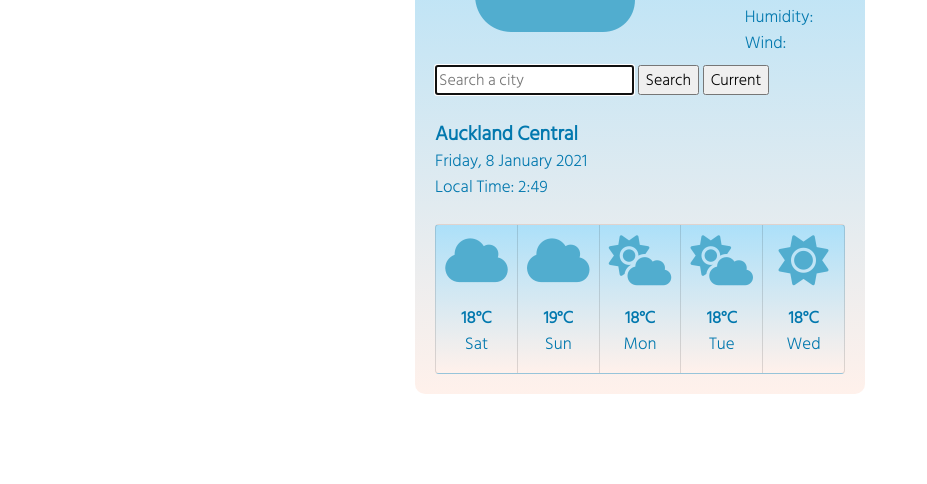
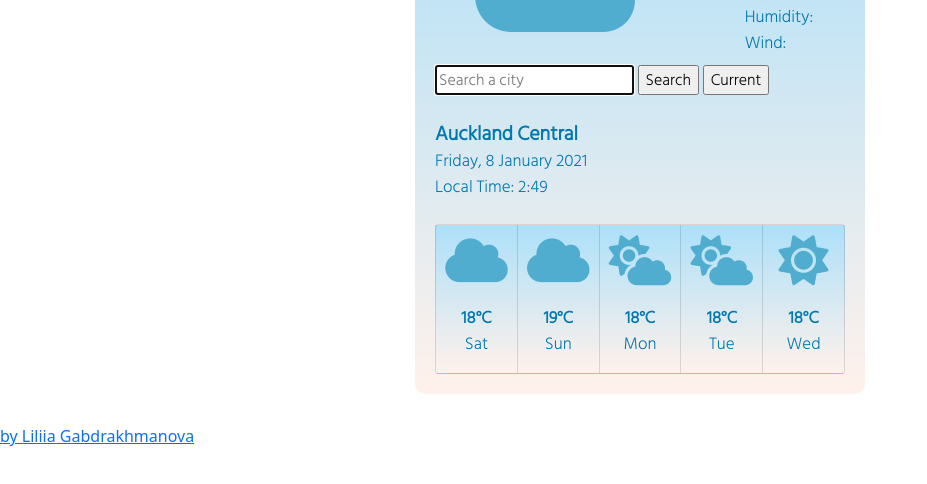
Before and after one commit to LiliiaGab/My-amazing-home-work, a plain HTML site: page Index.html in a window 1280 px wide. Shown: the part 168-652 px from the top of the page, without its empty margins (0-927 px from the left). Drawn offline with nearby package versions, Linux system fonts and the light colour scheme.

Commit message:
Update Index.html

```diff
--- a/Index.html
+++ b/Index.html
@@ -121,6 +121,7 @@
           </div>
         </div>
     </div>
+    <a href="https://github.com/LiliiaGab/My-amazing-home-work" >by Liliia Gabdrakhmanova</a>
     <script src="index.js"></script>
   </body>
 </html>
```
